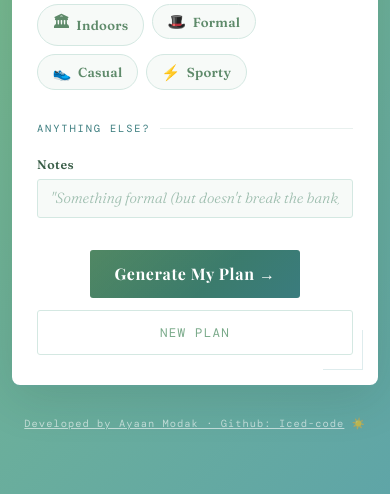
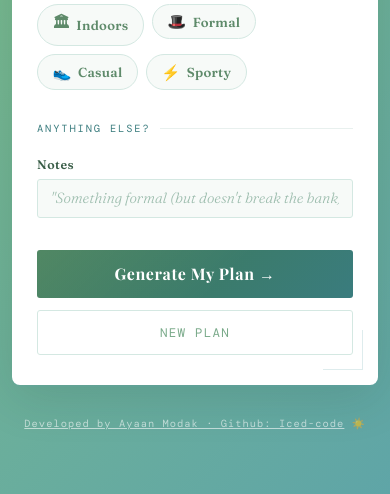
Before and after one commit to Iced-code/outingAI, a Python web app: template templates/index.html in a window 390 px wide. Shown: the part 895-1389 px from the top of the page. Run offline with Jinja, Linux system fonts and the light colour scheme; the template is opened without the code that fills it, so the values that code supplies are empty; some web fonts are replaced.

Commit message:
Fixed button styling mobile

```diff
--- a/static/styles.css
+++ b/static/styles.css
@@ -417,5 +417,5 @@ input:focus, select:focus {
     .field-group, .field-group-3 { grid-template-columns: 1fr; }
     .people-row { grid-template-columns: 1fr; }
     .btn-row { flex-direction: column; }
-    .btn-reset { width: 100%; }
+    .btn-row button { width: 100% }
 }
```
